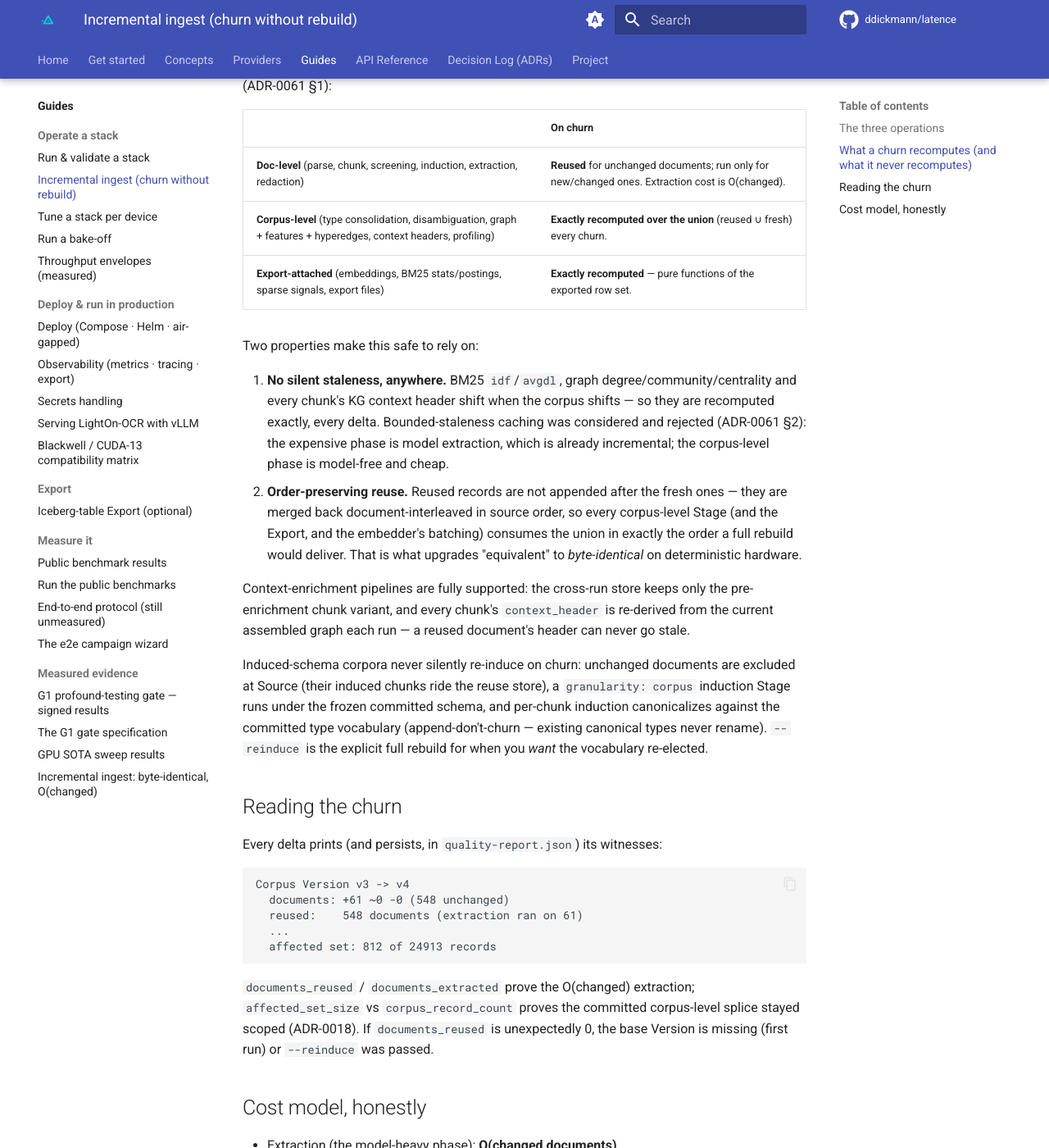
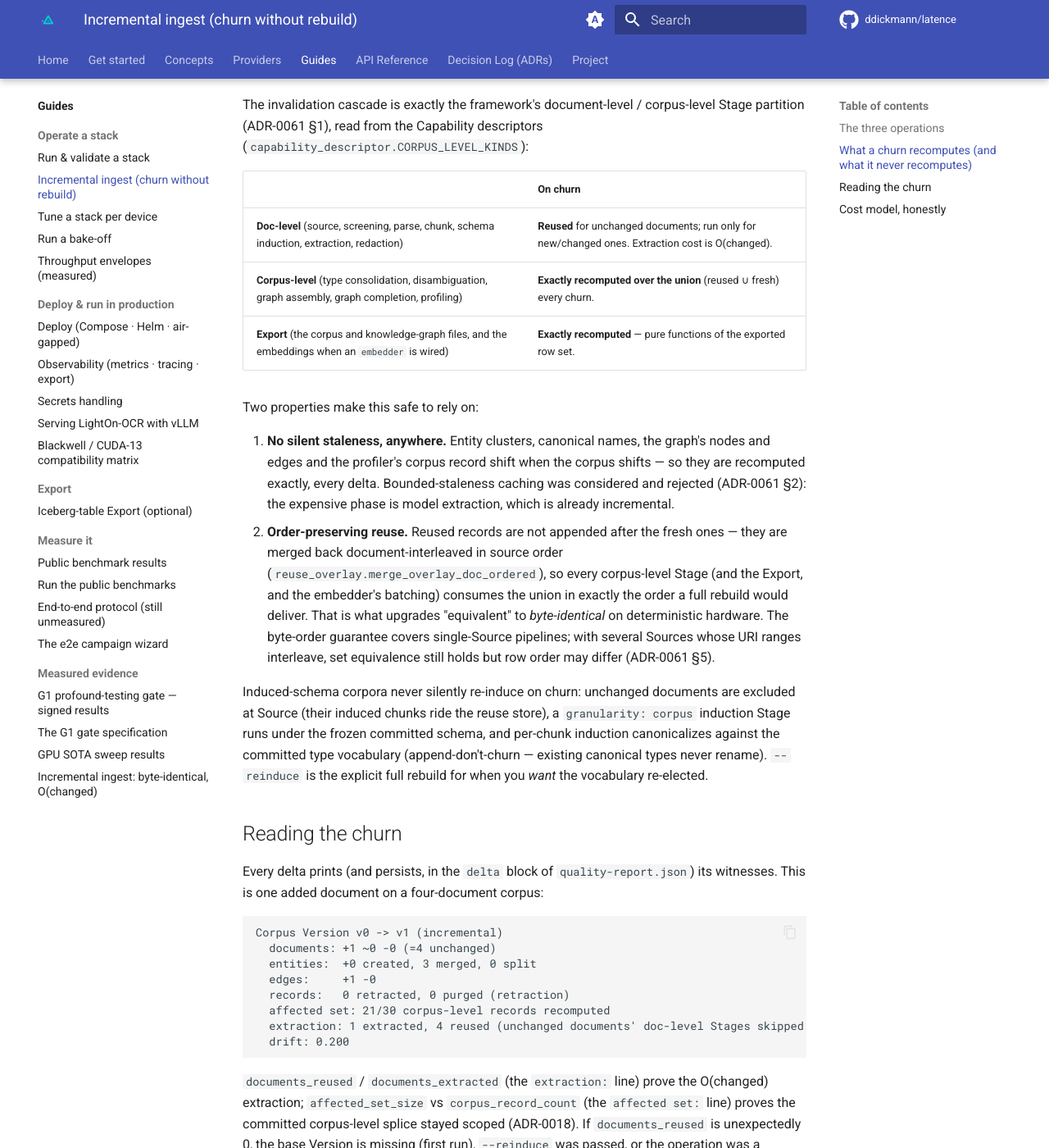
Before and after one commit to ddickmann/latence, an MkDocs documentation site: the page built from docs/guides/incremental-ingest.md, in a window 1280 px wide and 1400 px high, scrolled down 1382 px. Shown: the whole window at 82% size. Built offline with MkDocs 1.6.1 and Material for MkDocs 9.7.7, drawn with Linux system fonts in a browser that asks for light colours; comment, search, counter and statistics services are not loaded; some of the changed text lies outside the part shown.

Commit message:
Docs: incremental-ingest guide describes the pipeline without the removed stages
The partition table, the staleness argument and the cost model named
context headers, hyperedges, graph features and BM25, none of which the
pipeline produces any more. The sample churn output was not the format
the CLI prints; it is now a real run. The 2026-08-13 equivalence
measurement is cited as a dated record, and the test that holds the
guarantee today is named.

````diff
--- a/docs/guides/incremental-ingest.md
+++ b/docs/guides/incremental-ingest.md
@@ -1,20 +1,22 @@
 # Incremental ingest: document churn without a full rebuild
 
-!!! warning "Written before the retrieval tooling was removed"
-    This page predates [ADR-0068](../adr/0068-query-time-retrieval-tooling-is-removed-embedders-stay-only-as-a-resolution-signal.md), which removed the query-time retrieval
-    tooling together with Context Enrichment (`enrich`), graph features, hyperedges, the
-    BM25 / sparse / multi-vector export signals and the Qdrant sink. The measured pipeline included Context Enrichment and Hyperedge stages; the incremental-ingest mechanism itself is unchanged.
-    The page is kept until it is rewritten.
-
-> **Status: production capability, equivalence-verified.** The machinery is
+> **Status: shipped, equivalence-tested.** The machinery is
 > `latence_core.delta_runner.DeltaRunner` behind the `latence delta` / `retract` / `purge` CLI
 > verbs; the design is [ADR-0061](../adr/0061-incremental-ingest-exact-corpus-recompute-over-an-order-preserving-reuse-union.md)
 > (over [ADR-0018](../adr/0018-incremental-corpus-deltas.md) /
 > [ADR-0043](../adr/0043-incremental-extraction-frozen-schema-and-doc-level-cross-run-reuse.md)).
-> The headline guarantee is **proven on real data**: building a 609-document corpus as 90% base
-> + incremental add/update/remove churn produces an exported retrieval state equivalent to a
-> full rebuild of the same final corpus (identical row sets, graph topology, BM25 statistics and
-> retrieval rankings — see the ticket-03 equivalence report).
+> The guarantee is that a corpus built by incremental churn exports the same files as a full
+> rebuild of the same final corpus. A test holds it on every build:
+> `packages/latence-core/tests/test_e2e_delta_churn_equals_rebuild.py` applies an add, an
+> update and a remove, and asserts that the final exported corpus (`records.jsonl`) and the
+> assembled-graph checkpoint are byte-identical to a batch rebuild.
+>
+> The guarantee was also measured at scale on 2026-08-13, on a 609-document corpus. That run
+> used the pipeline as it was then, which included Context Enrichment, hyperedges, graph
+> features and a BM25 export. All four were removed by
+> [ADR-0068](../adr/0068-query-time-retrieval-tooling-is-removed-embedders-stay-only-as-a-resolution-signal.md),
+> and the measurement has not been repeated on the current pipeline. The dated record is the
+> [ticket-03 report](../evidence/enterprise-serving-03-incremental-ingest.md).
 
 Enterprises do not re-run pipelines over frozen corpora — documents arrive, get edited, and get
 deleted every day. Latence treats that churn as a first-class operation: the **document** is the
@@ -23,11 +25,13 @@ immutable, auditable **Corpus Version**.
 
 ## The three operations
 
-All three take the same stack/pipeline YAML that `latence run` takes, and each commits Version
-N+1 with the churn counters folded into the run's Quality Report.
+All three take the same stack/pipeline YAML that `latence run` takes. Each commits the next
+Corpus Version and folds the churn counters into the run's Quality Report. A delta that finds
+nothing changed commits no new Version.
 
 ```bash
 # Preview: what WOULD a delta do? Runs no Stage, loads no model, commits nothing.
+# Add --verbose to list the document ids in each class.
 latence delta stack.yaml --dry-run
 
 # Add/update/remove — you changed files in the source; this detects everything by content hash.
@@ -42,7 +46,8 @@ latence purge stack.yaml --doc sha256:... --yes
 
 * **Add** — drop new files into the source; the delta extracts only them.
 * **Update** — edit files in place; a content-addressed edit mints a new document id (the old id
-  is retired), so only the edited documents re-extract.
+  is retired), so only the edited documents re-extract. The churn line reports an update as one
+  document added and one deleted.
 * **Remove** — delete files from the source and run `latence delta` (the incremental path:
   survivors are reused, the gone ids are retracted), or use `retract`/`purge` for documents that
   must be erased even though the source still holds them (these deliberately re-extract the
@@ -52,30 +57,28 @@ latence purge stack.yaml --doc sha256:... --yes
 ## What a churn recomputes (and what it never recomputes)
 
 The invalidation cascade is exactly the framework's document-level / corpus-level Stage
-partition (ADR-0061 §1):
+partition (ADR-0061 §1), read from the Capability descriptors
+(`capability_descriptor.CORPUS_LEVEL_KINDS`):
 
 | | On churn |
 | --- | --- |
-| **Doc-level** (parse, chunk, screening, induction, extraction, redaction) | **Reused** for unchanged documents; run only for new/changed ones. Extraction cost is O(changed). |
-| **Corpus-level** (type consolidation, disambiguation, graph + features + hyperedges, context headers, profiling) | **Exactly recomputed over the union** (reused ∪ fresh) every churn. |
-| **Export-attached** (embeddings, BM25 stats/postings, sparse signals, export files) | **Exactly recomputed** — pure functions of the exported row set. |
+| **Doc-level** (source, screening, parse, chunk, schema induction, extraction, redaction) | **Reused** for unchanged documents; run only for new/changed ones. Extraction cost is O(changed). |
+| **Corpus-level** (type consolidation, disambiguation, graph assembly, graph completion, profiling) | **Exactly recomputed over the union** (reused ∪ fresh) every churn. |
+| **Export** (the corpus and knowledge-graph files, and the embeddings when an `embedder` is wired) | **Exactly recomputed** — pure functions of the exported row set. |
 
 Two properties make this safe to rely on:
 
-1. **No silent staleness, anywhere.** BM25 `idf`/`avgdl`, graph degree/community/centrality and
-   every chunk's KG context header shift when the corpus shifts — so they are recomputed
+1. **No silent staleness, anywhere.** Entity clusters, canonical names, the graph's nodes and
+   edges and the profiler's corpus record shift when the corpus shifts — so they are recomputed
    exactly, every delta. Bounded-staleness caching was considered and rejected (ADR-0061 §2):
-   the expensive phase is model extraction, which is already incremental; the corpus-level phase
-   is model-free and cheap.
+   the expensive phase is model extraction, which is already incremental.
 2. **Order-preserving reuse.** Reused records are not appended after the fresh ones — they are
-   merged back document-interleaved in source order, so every corpus-level Stage (and the
-   Export, and the embedder's batching) consumes the union in exactly the order a full rebuild
-   would deliver. That is what upgrades "equivalent" to *byte-identical* on deterministic
-   hardware.
-
-Context-enrichment pipelines are fully supported: the cross-run store keeps only the
-pre-enrichment chunk variant, and every chunk's `context_header` is re-derived from the current
-assembled graph each run — a reused document's header can never go stale.
+   merged back document-interleaved in source order
+   (`reuse_overlay.merge_overlay_doc_ordered`), so every corpus-level Stage (and the Export, and
+   the embedder's batching) consumes the union in exactly the order a full rebuild would
+   deliver. That is what upgrades "equivalent" to *byte-identical* on deterministic hardware.
+   The byte-order guarantee covers single-Source pipelines; with several Sources whose URI
+   ranges interleave, set equivalence still holds but row order may differ (ADR-0061 §5).
 
 Induced-schema corpora never silently re-induce on churn: unchanged documents are excluded at
 Source (their induced chunks ride the reuse store), a `granularity: corpus` induction Stage runs
@@ -85,27 +88,34 @@ the explicit full rebuild for when you *want* the vocabulary re-elected.
 
 ## Reading the churn
 
-Every delta prints (and persists, in `quality-report.json`) its witnesses:
+Every delta prints (and persists, in the `delta` block of `quality-report.json`) its witnesses.
+This is one added document on a four-document corpus:
 
 ```text
-Corpus Version v3 -> v4
-  documents: +61 ~0 -0 (548 unchanged)
-  reused:    548 documents (extraction ran on 61)
-  ...
-  affected set: 812 of 24913 records
+Corpus Version v0 -> v1 (incremental)
+  documents: +1 ~0 -0 (=4 unchanged)
+  entities:  +0 created, 3 merged, 0 split
+  edges:     +1 -0
+  records:   0 retracted, 0 purged (retraction)
+  affected set: 21/30 corpus-level records recomputed
+  extraction: 1 extracted, 4 reused (unchanged documents' doc-level Stages skipped — issue #42 / ADR-0043)
+  drift: 0.200
 ```
 
-`documents_reused` / `documents_extracted` prove the O(changed) extraction;
-`affected_set_size` vs `corpus_record_count` proves the committed corpus-level splice stayed
-scoped (ADR-0018). If `documents_reused` is unexpectedly 0, the base Version is missing (first
-run) or `--reinduce` was passed.
+`documents_reused` / `documents_extracted` (the `extraction:` line) prove the O(changed)
+extraction; `affected_set_size` vs `corpus_record_count` (the `affected set:` line) proves the
+committed corpus-level splice stayed scoped (ADR-0018). If `documents_reused` is unexpectedly 0,
+the base Version is missing (first run), `--reinduce` was passed, or the operation was a
+`retract` or `purge`, which re-extract the survivors by design.
 
 ## Cost model, honestly
 
 * Extraction (the model-heavy phase): **O(changed documents)**.
-* Corpus-level resolution + graph + headers: **O(corpus)**, model-free, exact by decision.
-* Export embeddings: **O(corpus rows)** per export run — the dominant churn cost on CPU-only
-  hosts. Exact-recompute by decision; an embedding-input-keyed cache is the documented deferred
-  optimization (ADR-0061 §2).
+* Corpus-level resolution and graph assembly: **O(corpus)**, exact by decision. This phase is
+  model-free with a deterministic resolver such as `disambiguation.exact_surface`; a resolver
+  that uses an embedder or a linking model runs that model over the union on every churn.
+* Export embeddings: **O(corpus rows)** per export run. With a learned embedder this is the
+  dominant churn cost on a host without a GPU (ADR-0061 §2). Exact-recompute by decision; an
+  embedding-input-keyed cache is the documented deferred optimization.
 * `retract`/`purge`: **O(corpus)** re-extraction of survivors — deliberate (erasure correctness
   over speed).
````
